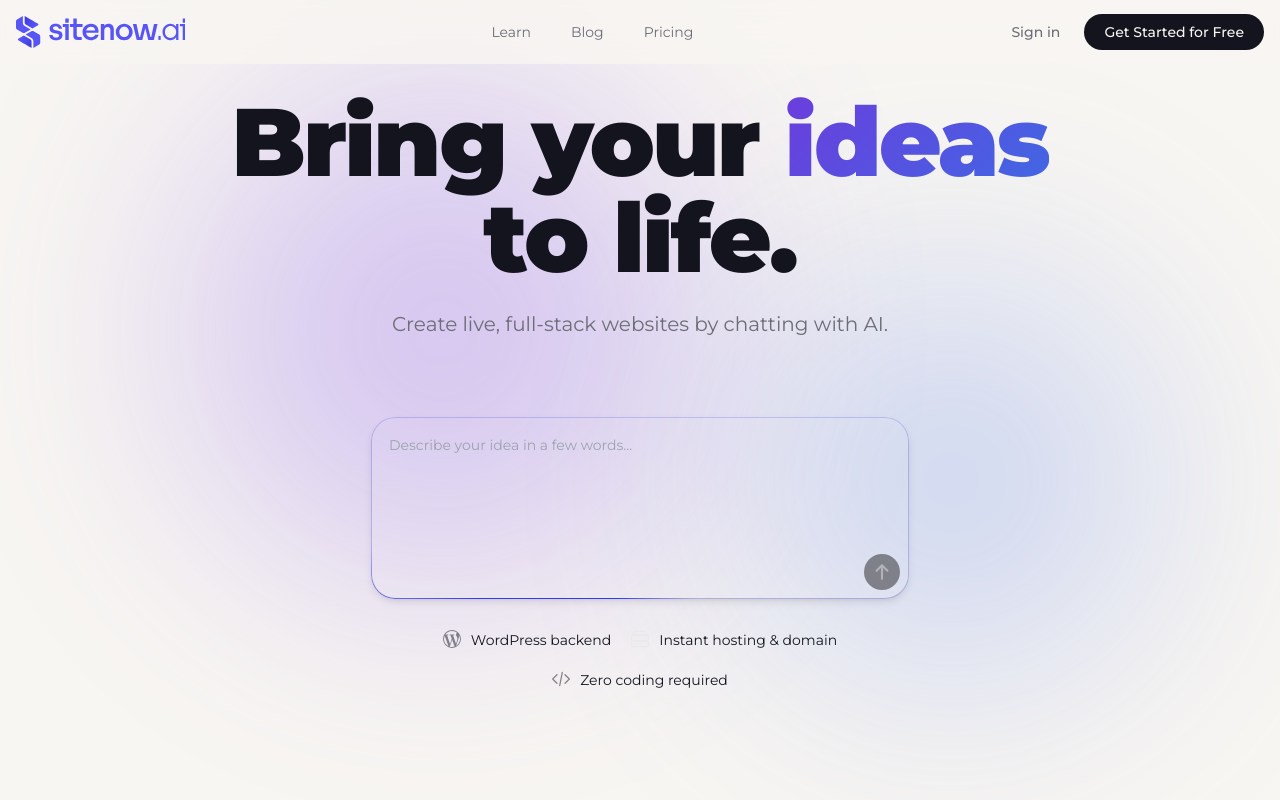
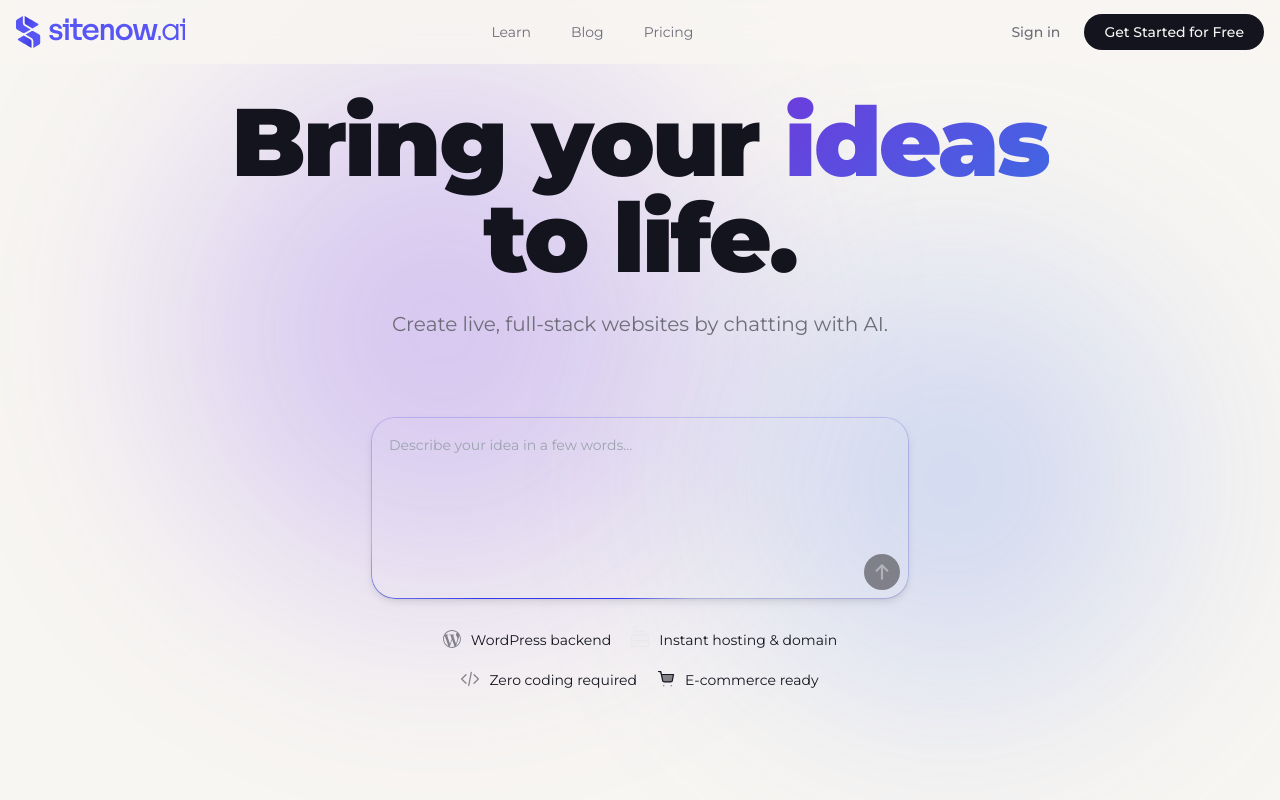
Before and after one commit to AndrewSaka/nextjs-sitenow.ai, a Next.js app: page /staging in a window 1280 px wide. Shown: the top 800 px of the page. Built offline with nearby package versions, Linux system fonts and the light colour scheme.

Commit message:
feat: update copy

```diff
--- a/src/components/hero-section.tsx
+++ b/src/components/hero-section.tsx
@@ -245,6 +245,36 @@ const HeroSection = () => {
                 </svg>
                 Zero coding required
               </span>
+              <span
+                style={{
+                  fontSize: "14px",
+                  fontWeight: 400,
+                  lineHeight: "20px",
+                  display: "flex",
+                  gap: "10px",
+                }}
+              >
+                <svg
+                  width="18"
+                  height="18"
+                  viewBox="0 0 18 18"
+                  fill="none"
+                  xmlns="http://www.w3.org/2000/svg"
+                  style={{ flexShrink: 0 }}
+                >
+                  <g clipPath="url(#cart)">
+                    <path d="M6.75 16.5C7.16421 16.5 7.5 16.1642 7.5 15.75C7.5 15.3358 7.16421 15 6.75 15C6.33579 15 6 15.3358 6 15.75C6 16.1642 6.33579 16.5 6.75 16.5Z" />
+                    <path d="M14.25 16.5C14.6642 16.5 15 16.1642 15 15.75C15 15.3358 14.6642 15 14.25 15C13.8358 15 13.5 15.3358 13.5 15.75C13.5 16.1642 13.8358 16.5 14.25 16.5Z" />
+                    <path d="M1.5 1.5H3.75L5.76 10.7925C5.82858 11.1156 6.00574 11.4044 6.26115 11.6117C6.51656 11.819 6.83459 11.9317 7.1625 11.93H13.8375C14.1654 11.9317 14.4834 11.819 14.7389 11.6117C14.9943 11.4044 15.1714 11.1156 15.24 10.7925L16.5 4.5H4.5" strokeWidth="1.2" stroke="currentColor" fill="none" strokeLinecap="round" strokeLinejoin="round" />
+                  </g>
+                  <defs>
+                    <clipPath id="cart">
+                      <rect width="18" height="18" fill="white" />
+                    </clipPath>
+                  </defs>
+                </svg>
+                E-commerce ready
+              </span>
             </div>
           </div>
         </div>
```
